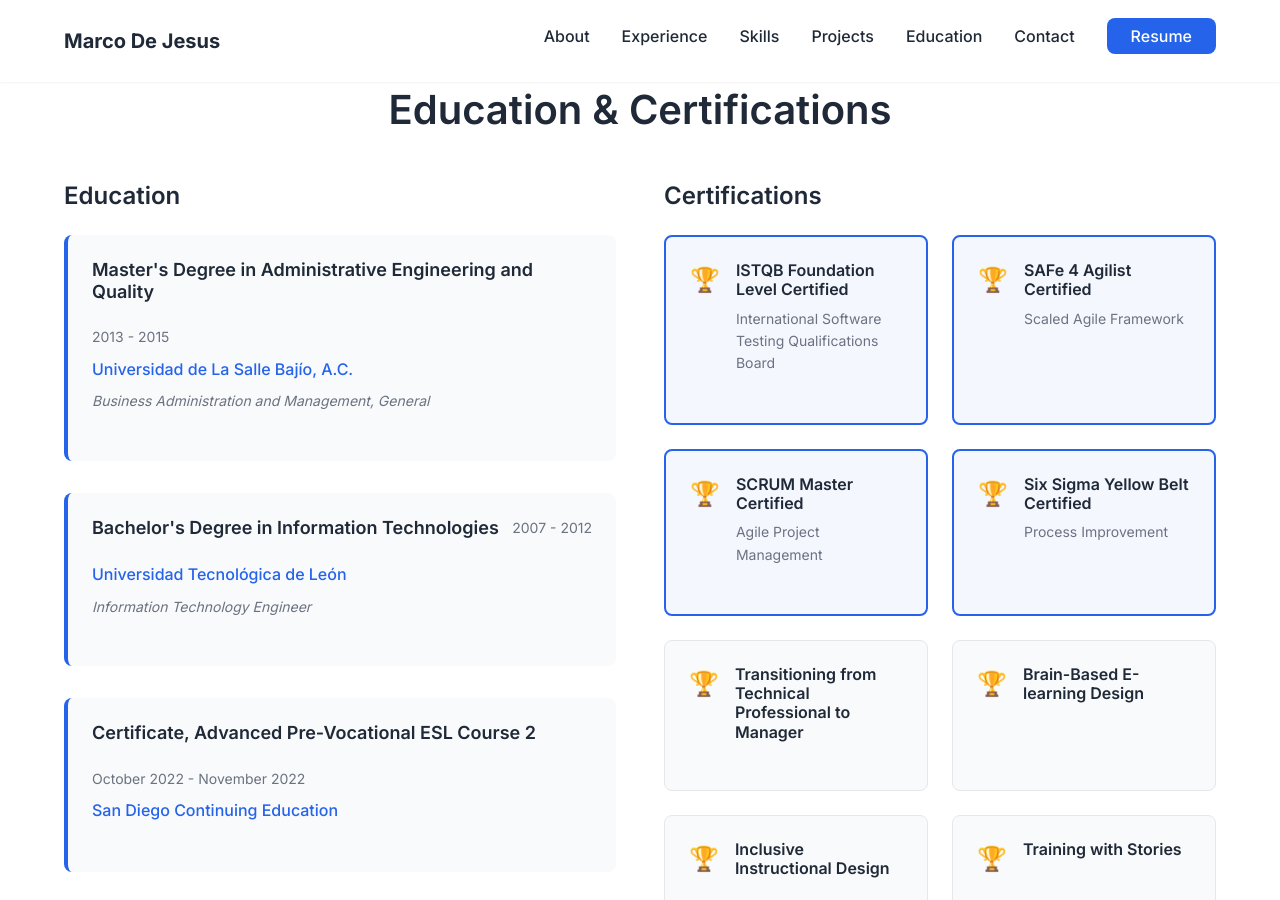
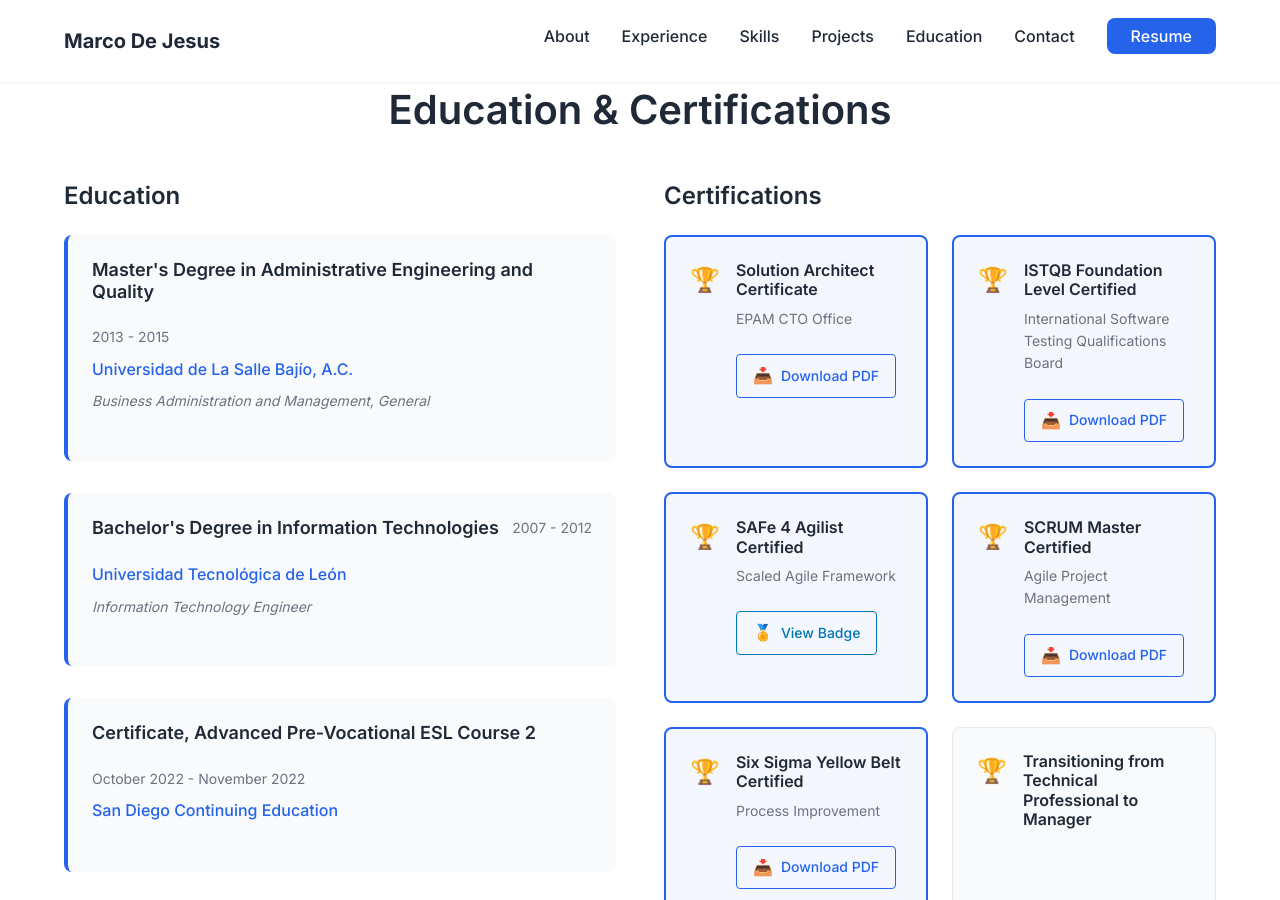
Before and after one commit to MarcoDeJesus/MarcoDeJesus.github.io, a Jekyll site: the page built from index.html, in a window 1280 px wide and 900 px high, scrolled down 12235 px. Built offline with Jekyll 4.4.1, drawn with Linux system fonts in a browser that asks for light colours.

Commit message:
Adding certificates

```diff
--- a/_includes/education.html
+++ b/_includes/education.html
@@ -32,6 +32,19 @@
                             {% if cert.issuer %}
                             <p class="cert-issuer">{{ cert.issuer }}</p>
                             {% endif %}
+                            {% if cert.pdf_file %}
+                            <a href="{{ cert.pdf_file | relative_url }}" class="cert-download" target="_blank" download>
+                                <span class="download-icon">📥</span> Download PDF
+                            </a>
+                            {% elsif cert.image_file %}
+                            <a href="{{ cert.image_file | relative_url }}" class="cert-download" target="_blank" download>
+                                <span class="download-icon">📥</span> Download
+                            </a>
+                            {% elsif cert.badge_url %}
+                            <a href="{{ cert.badge_url }}" class="cert-download cert-badge-link" target="_blank" rel="noopener noreferrer">
+                                <span class="badge-icon">🏅</span> View Badge
+                            </a>
+                            {% endif %}
                         </div>
                     </div>
                     {% endfor %}
--- a/_sass/_components.scss
+++ b/_sass/_components.scss
@@ -544,6 +544,11 @@
     flex-shrink: 0;
 }
 
+.cert-content {
+    flex: 1;
+    min-width: 0;
+}
+
 .cert-name {
     font-size: 1rem;
     color: $text-dark;
@@ -554,6 +559,45 @@
 .cert-issuer {
     font-size: 0.875rem;
     color: $text-light;
+    margin-bottom: $spacing-xs;
+}
+
+.cert-download {
+    display: inline-flex;
+    align-items: center;
+    gap: $spacing-xs;
+    margin-top: $spacing-sm;
+    padding: $spacing-xs $spacing-sm;
+    font-size: 0.875rem;
+    color: $primary-color;
+    text-decoration: none;
+    border: 1px solid $primary-color;
+    border-radius: $radius-sm;
+    transition: all $transition-base;
+    font-weight: 500;
+
+    &:hover {
+        background-color: $primary-color;
+        color: white;
+        transform: translateY(-1px);
+        box-shadow: 0 2px 4px rgba($primary-color, 0.2);
+    }
+
+    .download-icon,
+    .badge-icon {
+        font-size: 1rem;
+    }
+
+    &.cert-badge-link {
+        border-color: #0077b5;
+        color: #0077b5;
+
+        &:hover {
+            background-color: #0077b5;
+            color: white;
+            box-shadow: 0 2px 4px rgba(#0077b5, 0.2);
+        }
+    }
 }
 
 // Contact Section
```
Also changed, not shown: _data/certifications.yml (+13 -3 lines), 4 other files.
